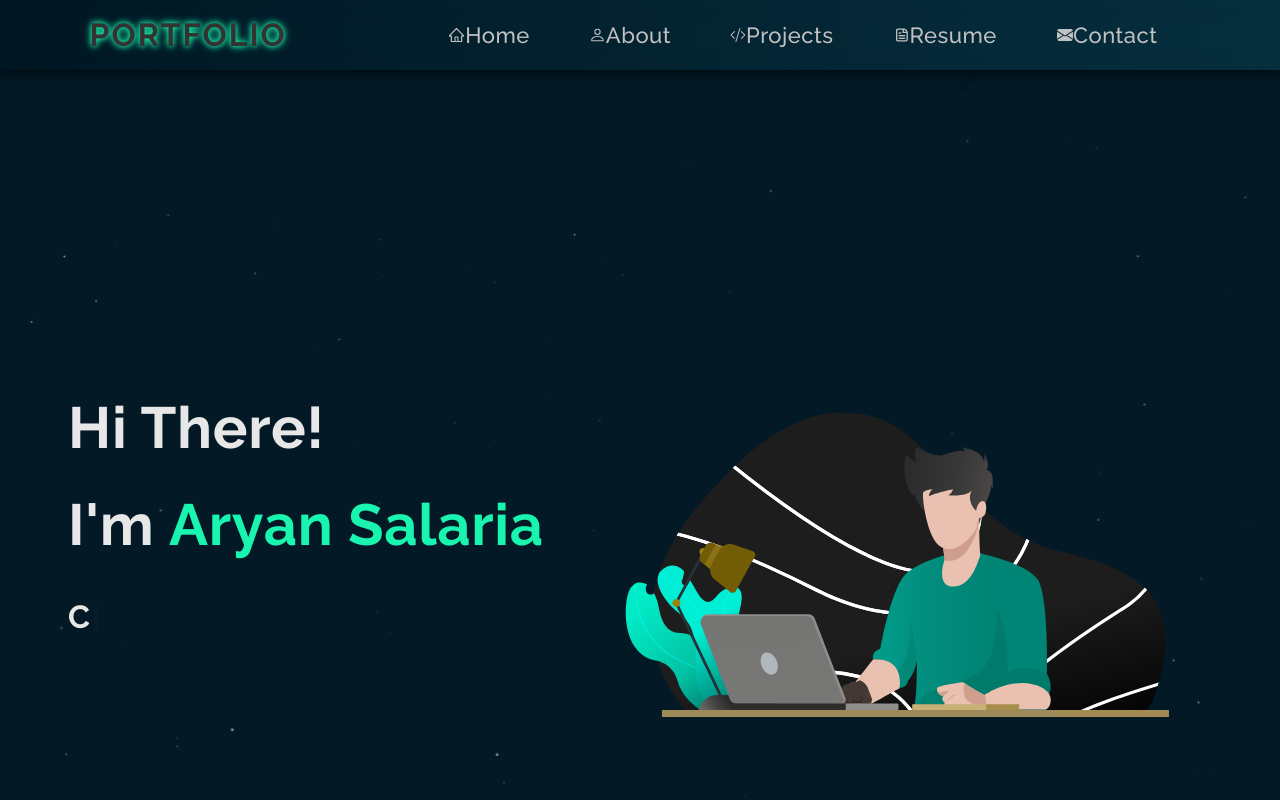
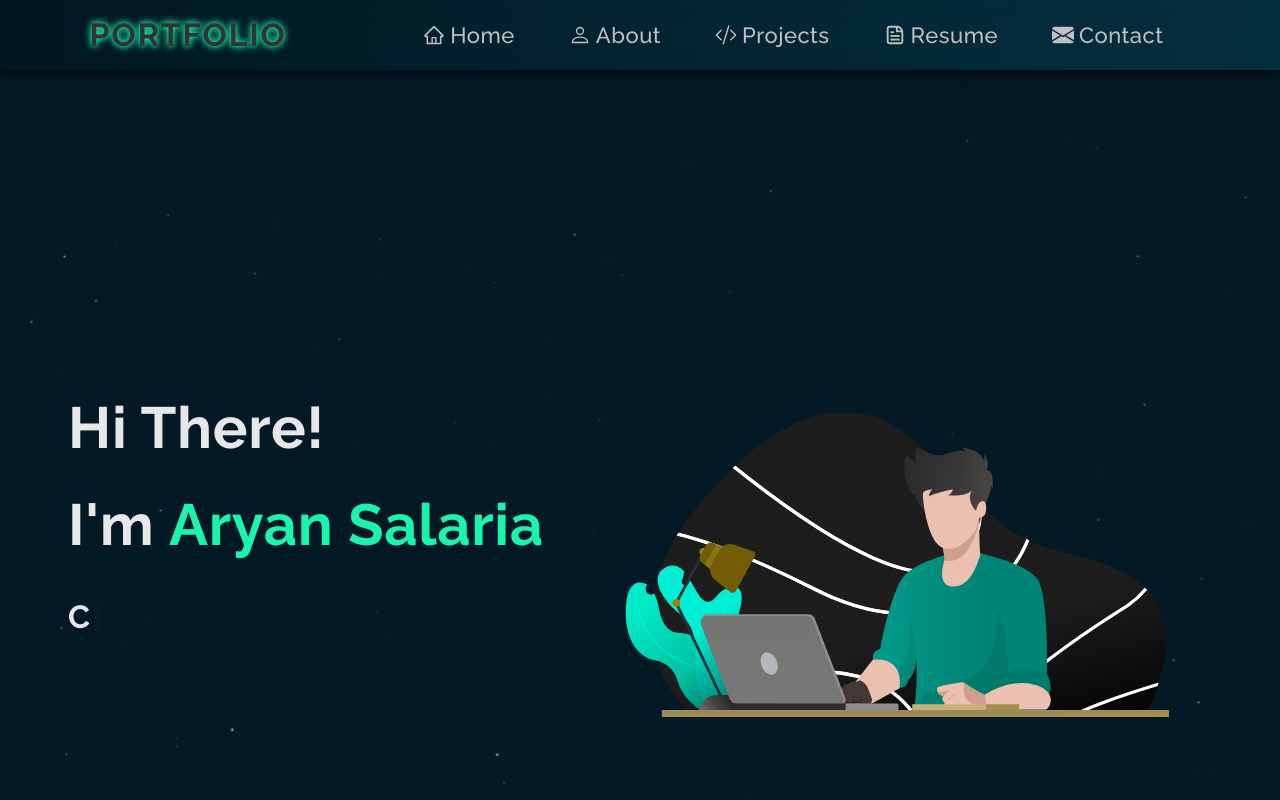
Before and after one commit to rupak1005/PFolio, a React (Create React App) app in the folder my-website/: page / in a window 1280 px wide. Shown: the top 800 px of the page. Built offline with nearby package versions, Linux system fonts and the light colour scheme.

Commit message:
Adding margin between Icon and text in navbar

```diff
--- a/my-website/src/Components/Navbar.js
+++ b/my-website/src/Components/Navbar.js
@@ -61,12 +61,13 @@ const Nav = () => {
       </div>
 
       <ul className='NavbarLinks'>
-        <li onClick={hideMenu}><Link to="/"><AiOutlineHome />  Home</Link></li>
-        <li onClick={hideMenu}><Link to="/About"><BsPerson />  About</Link></li>
-        <li onClick={hideMenu}><Link to="/Project"><BsCodeSlash />  Projects</Link></li>
-        <li onClick={hideMenu}><Link to="/Resume"><CgFileDocument />  Resume</Link></li>
-        <li onClick={hideMenu}><Link to="/Contact"><BsFillEnvelopeFill />  Contact</Link></li>
+      <li onClick={hideMenu}><Link to="/"><span style={{ marginRight: "5px" }}><AiOutlineHome /></span>Home</Link></li>
+      <li onClick={hideMenu}><Link to="/About"><span style={{ marginRight: "5px" }}><BsPerson /></span>About</Link></li>
+      <li onClick={hideMenu}><Link to="/Project"><span style={{ marginRight: "5px" }}><BsCodeSlash /></span>Projects</Link></li>
+      <li onClick={hideMenu}><Link to="/Resume"><span style={{ marginRight: "5px" }}><CgFileDocument /></span>Resume</Link></li>
+      <li onClick={hideMenu}><Link to="/Contact"><span style={{ marginRight: "5px" }}><BsFillEnvelopeFill /></span>Contact</Link></li>
       </ul>
+
     </nav>
   );
 }
```
